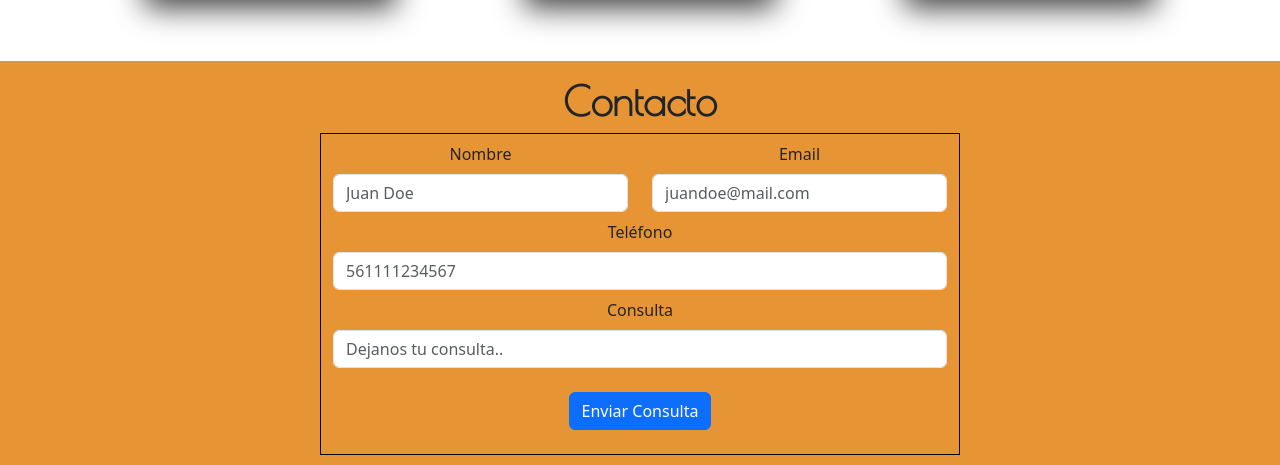
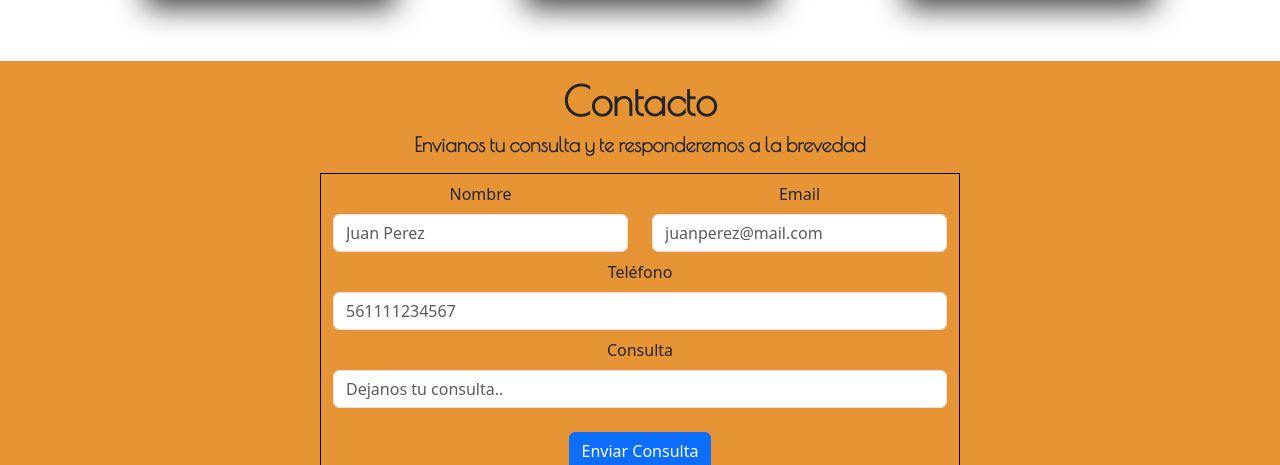
Before and after one commit to fmkurga87/Cardus, a plain HTML site: page index.html in a window 1280 px wide. Shown: the part 2075-2540 px from the top of the page. Drawn offline with nearby package versions, Linux system fonts and the light colour scheme; a web font is replaced by a local one.

Commit message:
Deploy finalizado

```diff
--- a/index.html
+++ b/index.html
@@ -64,7 +64,7 @@
     />
 
     <!-- Twitter Card -->
-    <meta
+    <!-- <meta
         name="twitter:card"
         content="summary_large_image"
     />
@@ -79,7 +79,7 @@
     <meta
         name="twitter:image"
         content="/assets/img/Cardus.png"
-    />
+    /> -->
 </head>
 <body>
     <header>
@@ -259,15 +259,18 @@
         <h1 class="poiret-one-regular">
             Contacto
         </h1>
-        <div class="container text-center col-6 border border-black">
-            <form class="row">
+        <h5 class="poiret-one-regular">
+            Envianos tu consulta y te responderemos a la brevedad
+        </h5>
+        <div class="container text-center col-6 border border-black mt-3">
+            <form class="row" action="https://formsubmit.co/fede.kurganoff@gmail.com" method="POST">
                 <div class="col-md-6 mt-2">
                     <label for="inputNombre" class="form-label">Nombre</label>
-                    <input type="text" class="form-control" id="inputNombre" placeholder="Juan Doe">
+                    <input type="text" class="form-control" id="inputNombre" placeholder="Juan Perez">
                 </div>
                 <div class="col-md-6 mt-2">
                     <label for="inputEmail" class="form-label">Email</label>
-                    <input type="email" class="form-control" id="inputEmail" placeholder="juandoe@mail.com">
+                    <input type="email" class="form-control" id="inputEmail" placeholder="juanperez@mail.com">
                 </div>
                 <div class="col-12 mt-2">
                     <label for="inputTelefono" class="form-label">Teléfono</label>
```
